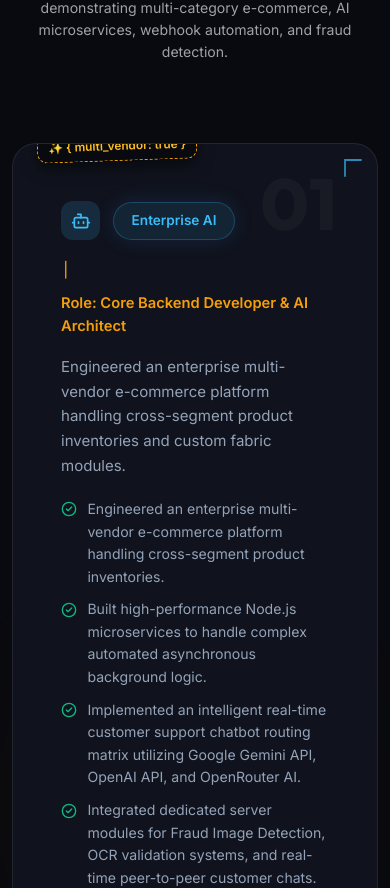
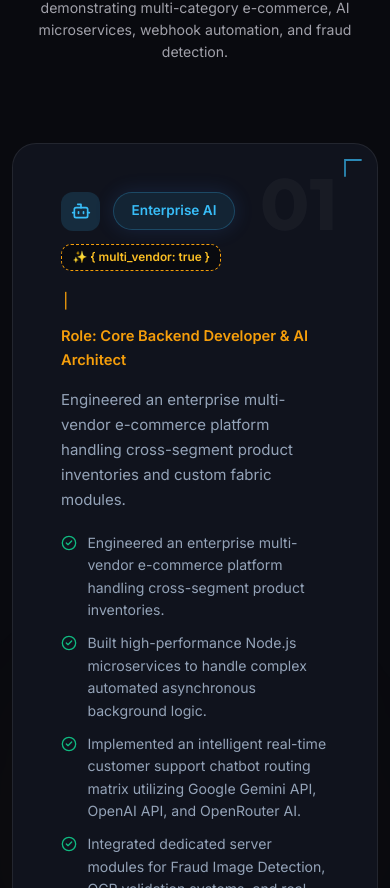
Before and after one commit to TechHub88/portfolio, a React (Vite) app: page / in a window 390 px wide. Shown: the part 11112-12000 px from the top of the page. Built offline with nearby package versions, Linux system fonts and the light colour scheme.

Commit message:
Fix ProjectTitleTypewriter initial render fallback so title is never blank, and move doodle sticker into card header badge row

```diff
--- a/src/components/Projects.jsx
+++ b/src/components/Projects.jsx
@@ -63,13 +63,13 @@ const projects = [
 // TYPEWRITER COMPONENT FOR PROJECT TITLES
 const ProjectTitleTypewriter = ({ title }) => {
   const ref = useRef(null);
-  const isInView = useInView(ref, { once: true, margin: '-50px' });
+  const isInView = useInView(ref, { once: true });
   const [displayedText, setDisplayedText] = useState('');
-  const [isTyping, setIsTyping] = useState(false);
+  const [started, setStarted] = useState(false);
 
   useEffect(() => {
-    if (isInView && !isTyping) {
-      setIsTyping(true);
+    if (isInView && !started) {
+      setStarted(true);
       let currentIndex = 0;
       const interval = setInterval(() => {
         if (currentIndex <= title.length) {
@@ -77,18 +77,17 @@ const ProjectTitleTypewriter = ({ title }) => {
           currentIndex++;
         } else {
           clearInterval(interval);
-          setIsTyping(false);
         }
-      }, 35); // Typing speed per letter
+      }, 25);
       return () => clearInterval(interval);
     }
-  }, [isInView, title, isTyping]);
+  }, [isInView, title, started]);
 
   return (
-    <h3 ref={ref} style={{ fontSize: 'clamp(1.25rem, 2.2vw, 1.6rem)', color: '#fff', marginBottom: '0.4rem', fontWeight: 800, minHeight: '2rem' }}>
-      {displayedText}
-      {displayedText.length < title.length && (
-        <span style={{ color: '#f59e0b', marginLeft: '2px', fontWeight: 300, animation: 'pulse 1s infinite' }}>|</span>
+    <h3 ref={ref} style={{ fontSize: 'clamp(1.25rem, 2.2vw, 1.6rem)', color: '#fff', marginBottom: '0.4rem', fontWeight: 800, minHeight: '2.2rem' }}>
+      {started ? displayedText : title}
+      {started && displayedText.length < title.length && (
+        <span style={{ color: '#f59e0b', marginLeft: '2px', fontWeight: 300 }}>|</span>
       )}
     </h3>
   );
@@ -165,29 +164,10 @@ const Projects = () => {
                   </svg>
                 </div>
 
-                {/* DOODLE 2: Floating Code Badge Sticker */}
-                <div style={{
-                  position: 'absolute',
-                  top: '-12px',
-                  left: '24px',
-                  zIndex: 5,
-                  background: '#090a0f',
-                  border: '1.5px dashed #f59e0b',
-                  borderRadius: '10px',
-                  padding: '0.25rem 0.65rem',
-                  fontSize: '0.74rem',
-                  color: '#fbbf24',
-                  fontWeight: 700,
-                  boxShadow: '0 6px 15px rgba(0,0,0,0.5)',
-                  transform: 'rotate(-2deg)'
-                }}>
-                  ✨ {project.doodleTag}
-                </div>
-
                 {/* Number Watermark Badge */}
                 <div className="project-card-number">{project.id}</div>
 
-                <div className="webmantra-card-grid" style={{ paddingTop: '0.6rem' }}>
+                <div className="webmantra-card-grid">
 
                   {/* Left Details */}
                   <div style={{ zIndex: 2 }}>
@@ -197,6 +177,18 @@ const Projects = () => {
                       </div>
                       <span className="badge" style={{ background: 'rgba(56, 189, 248, 0.1)', borderColor: 'rgba(56, 189, 248, 0.25)', color: '#38bdf8' }}>
                         {project.badge}
+                      </span>
+                      {/* DOODLE 2: Clean Code Badge Sticker */}
+                      <span style={{
+                        background: '#090a0f',
+                        border: '1.5px dashed #f59e0b',
+                        borderRadius: '10px',
+                        padding: '0.2rem 0.65rem',
+                        fontSize: '0.74rem',
+                        color: '#fbbf24',
+                        fontWeight: 700
+                      }}>
+                        ✨ {project.doodleTag}
                       </span>
                     </div>
 
```
